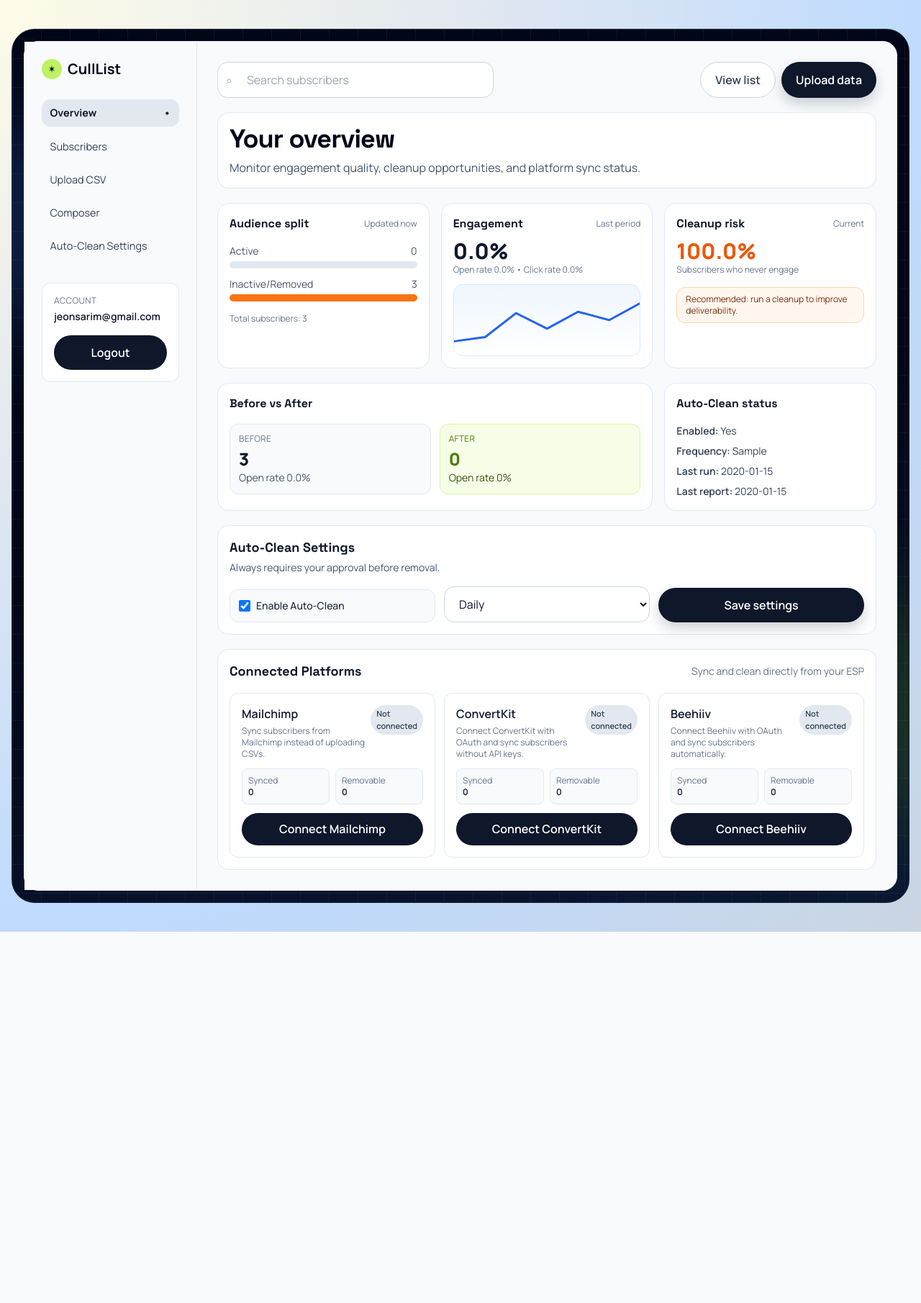
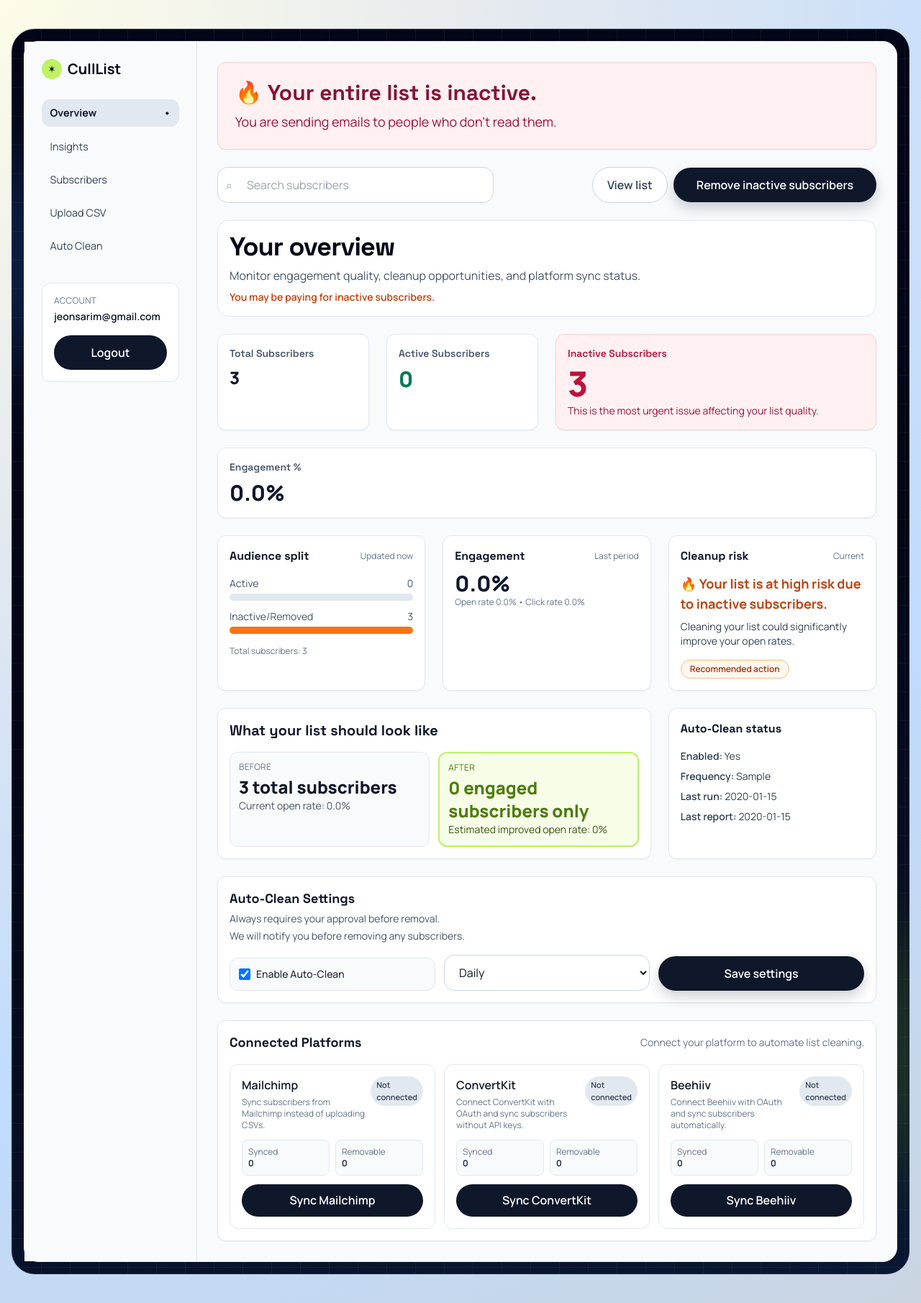
Before and after one commit to khansarim007/use-it-lose-it-newsletter, a Flask app: page /dashboard in a window 1280 px wide. Shown: the whole page at 72% size. Before the commit the page ends 1295 px from the top, so only its background shows below. Run offline with Flask 3, Linux system fonts and the light colour scheme; a user stored in the database is signed in; data comes from the database, SQL or seed files in the repository; tables that the repository leaves empty hold one stand-in row (values such as "Sample post"); some libraries are stand-ins or nearby versions.

Commit message:
Improve landing and dashboard clarity with action-focused UX copy

```diff
--- a/templates/dashboard.html
+++ b/templates/dashboard.html
@@ -2,6 +2,7 @@
 {% block content %}
 {% set active_ratio = (active_count / total * 100) if total else 0 %}
 {% set inactive_ratio = (inactive_count / total * 100) if total else 0 %}
+{% set high_risk = never_read_percent >= 50 %}
 
 <section class="dashboard-shell">
   <div class="dashboard-glow dashboard-glow-a"></div>
@@ -16,10 +17,10 @@
 
       <div class="mt-7 space-y-2">
         <a href="{{ url_for('dashboard') }}" class="dashboard-nav-link active">Overview <span>•</span></a>
+        <a href="#insights" class="dashboard-nav-link">Insights</a>
         <a href="{{ url_for('subscribers') }}" class="dashboard-nav-link">Subscribers</a>
         <a href="{{ url_for('upload_csv') }}" class="dashboard-nav-link">Upload CSV</a>
-        <a href="{{ url_for('compose_email') }}" class="dashboard-nav-link">Composer</a>
-        <a href="#settings" class="dashboard-nav-link">Auto-Clean Settings</a>
+        <a href="#settings" class="dashboard-nav-link">Auto Clean</a>
       </div>
 
       <div class="mt-8 rounded-xl border border-slate-200 bg-white p-4">
@@ -29,18 +30,29 @@
       </div>
     </aside>
 
-    <div class="p-5 sm:p-6 lg:p-7 space-y-5">
+    <div class="p-6 sm:p-6 lg:p-7 space-y-6">
+      {% if has_data and inactive_count > 0 %}
+      <section class="rounded-xl border border-rose-200 bg-rose-50 p-6 shadow-sm reveal">
+        {% if total > 0 and inactive_count == total %}
+          <h2 class="text-3xl font-black text-rose-900">🔥 Your entire list is inactive.</h2>
+        {% else %}
+          <h2 class="text-3xl font-black text-rose-900">🔴 {{ never_read_percent }}% of your subscribers are inactive.</h2>
+        {% endif %}
+        <p class="mt-2 text-rose-800 text-lg">You are sending emails to people who don't read them.</p>
+      </section>
+      {% endif %}
+
       <div class="flex flex-col sm:flex-row sm:items-center sm:justify-between gap-3">
         <div class="relative max-w-sm w-full">
           <input type="text" placeholder="Search subscribers" class="input-premium pl-10" />
           <span class="absolute left-3 top-1/2 -translate-y-1/2 text-slate-400">⌕</span>
         </div>
-        <div class="flex gap-2">
+        <div class="flex gap-2 items-center justify-center sm:justify-end">
           <a href="{{ url_for('subscribers') }}" class="btn-action bg-white border border-slate-300 text-slate-700 hover:bg-slate-100">View list</a>
           {% if first_connected_platform %}
-            <a href="{{ url_for('preview_platform_delete', platform=first_connected_platform) }}" class="btn-action btn-action-primary">Clean now</a>
+            <a href="{{ url_for('preview_platform_delete', platform=first_connected_platform) }}" class="btn-action btn-action-primary text-base px-8">Remove inactive subscribers</a>
           {% else %}
-            <a href="{{ url_for('upload_csv') }}" class="btn-action btn-action-primary">Upload data</a>
+            <a href="{{ url_for('upload_csv') }}" class="btn-action btn-action-primary text-base px-8">Remove inactive subscribers</a>
           {% endif %}
         </div>
       </div>
@@ -48,18 +60,42 @@
       <section class="dashboard-stat-card reveal">
         <h1 class="text-4xl font-black tracking-tight text-slate-950">Your overview</h1>
         <p class="mt-2 text-slate-600">Monitor engagement quality, cleanup opportunities, and platform sync status.</p>
+        <p class="mt-2 text-sm text-orange-700 font-semibold">You may be paying for inactive subscribers.</p>
       </section>
 
       {% if cleaned_count is not none %}
-      <section class="rounded-2xl border border-emerald-200 bg-emerald-50 p-4 reveal delay-1">
-        <h3 class="text-lg font-black text-emerald-900">{{ cleaned_count }} inactive subscribers removed</h3>
-        <p class="text-sm text-emerald-800 mt-1">You now have {{ engaged_readers or active_count }} engaged readers.</p>
+      <section class="rounded-xl border border-emerald-200 bg-emerald-50 p-6 reveal delay-1 shadow-sm">
+        <h3 class="text-2xl font-black text-emerald-900">✅ {{ cleaned_count }} inactive subscribers removed</h3>
+        <p class="text-emerald-800 mt-2">You now have a high-quality audience of {{ engaged_readers or active_count }} engaged readers.</p>
       </section>
       {% endif %}
 
       {% if has_data %}
-      <section class="grid xl:grid-cols-3 gap-4 reveal delay-1">
-        <article class="dashboard-stat-card hover-lift">
+      <section id="insights" class="grid lg:grid-cols-4 gap-6 reveal delay-1">
+        <article class="dashboard-stat-card hover-lift rounded-xl shadow-sm">
+          <h3 class="text-sm font-semibold text-slate-600">Total Subscribers</h3>
+          <p class="mt-2 text-2xl font-black text-slate-900">{{ total }}</p>
+        </article>
+
+        <article class="dashboard-stat-card hover-lift rounded-xl shadow-sm">
+          <h3 class="text-sm font-semibold text-slate-600">Active Subscribers</h3>
+          <p class="mt-2 text-3xl font-black text-emerald-700">{{ active_count }}</p>
+        </article>
+
+        <article class="dashboard-stat-card hover-lift rounded-xl shadow-sm lg:col-span-2 border-rose-200 bg-rose-50">
+          <h3 class="text-sm font-semibold text-rose-700">Inactive Subscribers</h3>
+          <p class="mt-2 text-5xl font-black text-rose-700">{{ inactive_count }}</p>
+          <p class="mt-1 text-sm text-rose-800">This is the most urgent issue affecting your list quality.</p>
+        </article>
+
+        <article class="dashboard-stat-card hover-lift rounded-xl shadow-sm lg:col-span-4">
+          <h3 class="text-sm font-semibold text-slate-600">Engagement %</h3>
+          <p class="mt-2 text-3xl font-black text-slate-900">{{ engagement_percent }}%</p>
+        </article>
+      </section>
+
+      <section class="grid xl:grid-cols-3 gap-6 reveal delay-2">
+        <article class="dashboard-stat-card hover-lift rounded-xl shadow-sm">
           <div class="flex items-center justify-between gap-2">
             <h3 class="text-base font-bold text-slate-900">Audience split</h3>
             <span class="text-xs text-slate-500">Updated now</span>
@@ -77,49 +113,48 @@
           <p class="mt-4 text-xs text-slate-500">Total subscribers: {{ total }}</p>
         </article>
 
-        <article class="dashboard-stat-card hover-lift">
+        <article class="dashboard-stat-card hover-lift rounded-xl shadow-sm">
           <div class="flex items-center justify-between gap-2">
             <h3 class="text-base font-bold text-slate-900">Engagement</h3>
             <span class="text-xs text-slate-500">Last period</span>
           </div>
           <p class="mt-2 text-3xl font-black text-slate-900">{{ engagement_percent }}%</p>
           <p class="text-xs text-slate-500">Open rate {{ open_rate }}% • Click rate {{ click_rate }}%</p>
-          <svg class="dashboard-mini-chart mt-3 w-full" viewBox="0 0 240 100" preserveAspectRatio="none" aria-hidden="true">
-            <polyline fill="none" stroke="#2563eb" stroke-width="3" points="0,80 40,74 80,40 120,62 160,38 200,50 240,26"></polyline>
-          </svg>
         </article>
 
-        <article class="dashboard-stat-card hover-lift">
+        <article class="dashboard-stat-card hover-lift rounded-xl shadow-sm">
           <div class="flex items-center justify-between gap-2">
             <h3 class="text-base font-bold text-slate-900">Cleanup risk</h3>
             <span class="text-xs text-slate-500">Current</span>
           </div>
-          <p class="mt-2 text-3xl font-black text-orange-600">{{ never_read_percent }}%</p>
-          <p class="text-xs text-slate-500">Subscribers who never engage</p>
-          <div class="mt-4 rounded-xl border border-orange-200 bg-orange-50 px-3 py-2 text-xs text-orange-900">
-            Recommended: run a cleanup to improve deliverability.
+          <p class="mt-3 text-lg font-bold text-orange-700">🔥 Your list is at high risk due to inactive subscribers.</p>
+          <p class="mt-2 text-sm text-slate-700">Cleaning your list could significantly improve your open rates.</p>
+          {% if high_risk %}
+          <div class="mt-4 inline-flex rounded-full border border-orange-300 bg-orange-50 px-3 py-1 text-xs font-semibold text-orange-800">
+            Recommended action
           </div>
+          {% endif %}
         </article>
       </section>
 
-      <section class="grid xl:grid-cols-3 gap-4 reveal delay-2">
-        <article class="dashboard-stat-card xl:col-span-2 hover-lift">
-          <h3 class="text-base font-bold text-slate-900">Before vs After</h3>
+      <section class="grid xl:grid-cols-3 gap-6 reveal delay-2">
+        <article class="dashboard-stat-card xl:col-span-2 hover-lift rounded-xl shadow-sm">
+          <h3 class="text-xl font-black text-slate-900">What your list should look like</h3>
           <div class="mt-4 grid sm:grid-cols-2 gap-3">
             <div class="rounded-xl border border-slate-200 bg-slate-50 p-3">
               <p class="text-xs uppercase tracking-wide text-slate-500">Before</p>
-              <p class="mt-1 text-2xl font-black text-slate-900">{{ before_total }}</p>
-              <p class="text-sm text-slate-600">Open rate {{ before_open_rate }}%</p>
+              <p class="mt-1 text-2xl font-black text-slate-900">{{ before_total }} total subscribers</p>
+              <p class="text-sm text-slate-600">Current open rate: {{ before_open_rate }}%</p>
             </div>
-            <div class="rounded-xl border border-lime-200 bg-lime-50 p-3">
+            <div class="rounded-xl border-2 border-lime-300 bg-lime-50 p-3 shadow-sm">
               <p class="text-xs uppercase tracking-wide text-lime-700">After</p>
-              <p class="mt-1 text-2xl font-black text-lime-700">{{ after_total }}</p>
-              <p class="text-sm text-lime-900">Open rate {{ after_open_rate }}%</p>
+              <p class="mt-1 text-2xl font-black text-lime-700">{{ after_total }} engaged subscribers only</p>
+              <p class="text-sm text-lime-900">Estimated improved open rate: {{ after_open_rate }}%</p>
             </div>
           </div>
         </article>
 
-        <article class="dashboard-stat-card hover-lift">
+        <article class="dashboard-stat-card hover-lift rounded-xl shadow-sm">
           <h3 class="text-base font-bold text-slate-900">Auto-Clean status</h3>
           <div class="mt-4 space-y-2 text-sm">
             <p class="text-slate-700"><span class="font-semibold">Enabled:</span> {{ 'Yes' if auto_clean_settings.enabled else 'No' }}</p>
@@ -133,18 +168,19 @@
         </article>
       </section>
       {% else %}
-      <section class="dashboard-stat-card text-center reveal delay-1">
+      <section class="dashboard-stat-card text-center reveal delay-1 rounded-xl shadow-sm">
         <h2 class="text-2xl font-black text-slate-900">No audience data yet</h2>
         <p class="mt-2 text-slate-600">Upload your list to unlock engagement analytics.</p>
-        <a href="{{ url_for('upload_csv') }}" class="btn-action btn-action-primary mt-5">Upload CSV</a>
+        <a href="{{ url_for('upload_csv') }}" class="btn-action btn-action-primary mt-5">Remove inactive subscribers</a>
       </section>
       {% endif %}
 
-      <section id="settings" class="dashboard-stat-card reveal delay-2">
+      <section id="settings" class="dashboard-stat-card reveal delay-2 rounded-xl shadow-sm">
         <div class="flex flex-col md:flex-row md:items-center md:justify-between gap-3">
           <div>
             <h3 class="text-lg font-bold text-slate-900">Auto-Clean Settings</h3>
             <p class="text-sm text-slate-600 mt-1">Always requires your approval before removal.</p>
+            <p class="text-sm text-slate-600 mt-1">We will notify you before removing any subscribers.</p>
           </div>
           {% if not integrations_connected %}
             <span class="inline-flex px-3 py-1 rounded-full text-xs font-semibold bg-rose-100 text-rose-700">Connect a platform first</span>
@@ -165,10 +201,10 @@
         </form>
       </section>
 
-      <section class="dashboard-stat-card reveal delay-3">
+      <section class="dashboard-stat-card reveal delay-3 rounded-xl shadow-sm">
         <div class="flex flex-col sm:flex-row sm:items-center sm:justify-between gap-2 mb-4">
           <h3 class="text-lg font-bold text-slate-900">Connected Platforms</h3>
-          <p class="text-sm text-slate-500">Sync and clean directly from your ESP</p>
+          <p class="text-sm text-slate-500">Connect your platform to automate list cleaning.</p>
         </div>
         <div class="grid sm:grid-cols-2 xl:grid-cols-3 gap-3">
           {% for card in platform_cards %}
@@ -199,11 +235,19 @@
             <div class="mt-3 space-y-2">
               {% if card.connected %}
                 <form method="POST" action="{{ url_for('sync_integration', platform=card.platform) }}">
-                  <button class="btn-platform btn-platform-primary">Sync now</button>
+                  <button class="btn-platform btn-platform-primary">Sync {{ card.label }}</button>
                 </form>
                 <a href="{{ url_for('preview_platform_delete', platform=card.platform) }}" class="btn-platform btn-platform-danger">Remove inactive</a>
               {% else %}
-                <a href="{{ url_for('connect_' ~ card.platform) }}" class="btn-platform btn-platform-primary">{{ card.connect_label }}</a>
+                {% if card.platform == 'mailchimp' %}
+                  <a href="{{ url_for('connect_' ~ card.platform) }}" class="btn-platform btn-platform-primary">Sync Mailchimp</a>
+                {% elif card.platform == 'convertkit' %}
+                  <a href="{{ url_for('connect_' ~ card.platform) }}" class="btn-platform btn-platform-primary">Sync ConvertKit</a>
+                {% elif card.platform == 'beehiiv' %}
+                  <a href="{{ url_for('connect_' ~ card.platform) }}" class="btn-platform btn-platform-primary">Sync Beehiiv</a>
+                {% else %}
+                  <a href="{{ url_for('connect_' ~ card.platform) }}" class="btn-platform btn-platform-primary">Sync {{ card.label }}</a>
+                {% endif %}
               {% endif %}
             </div>
           </article>
```
Also changed, not shown: templates/landing.html (+4 -5 lines).
